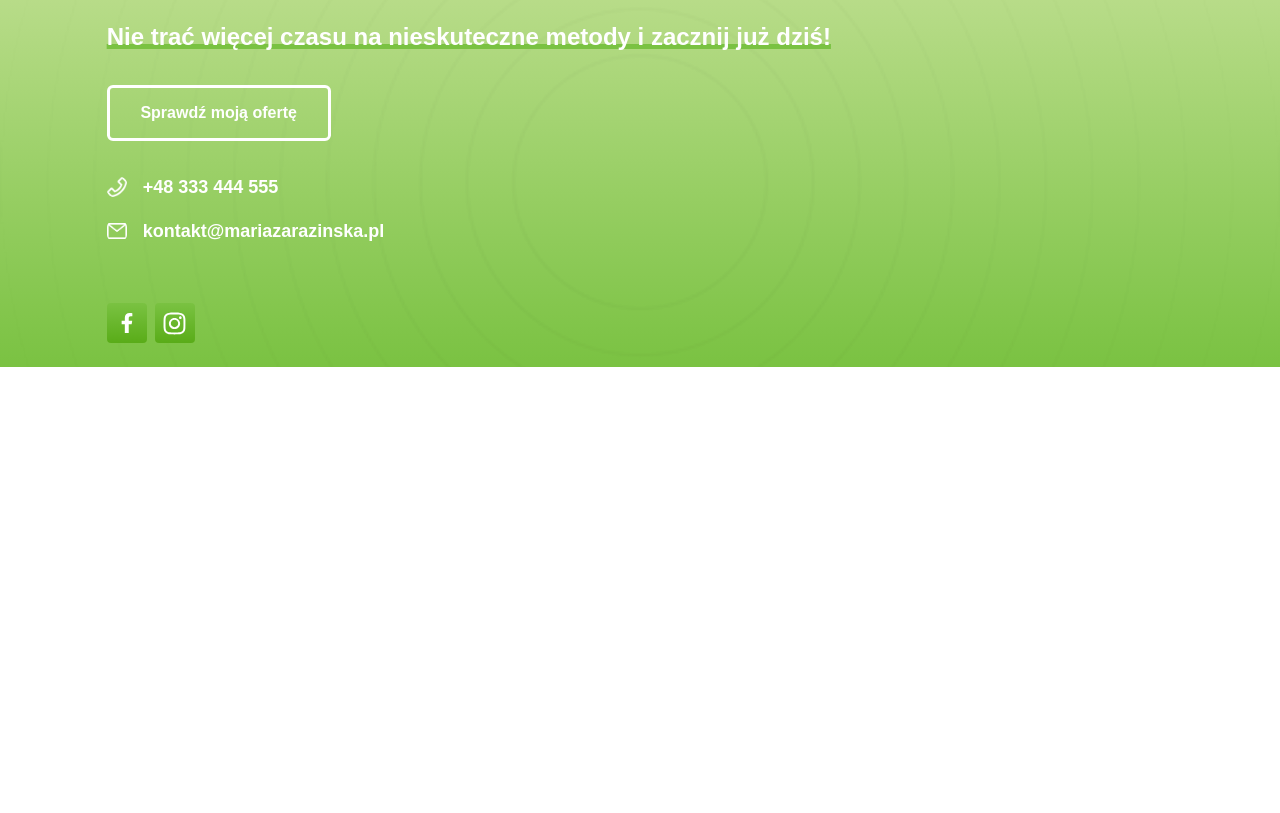
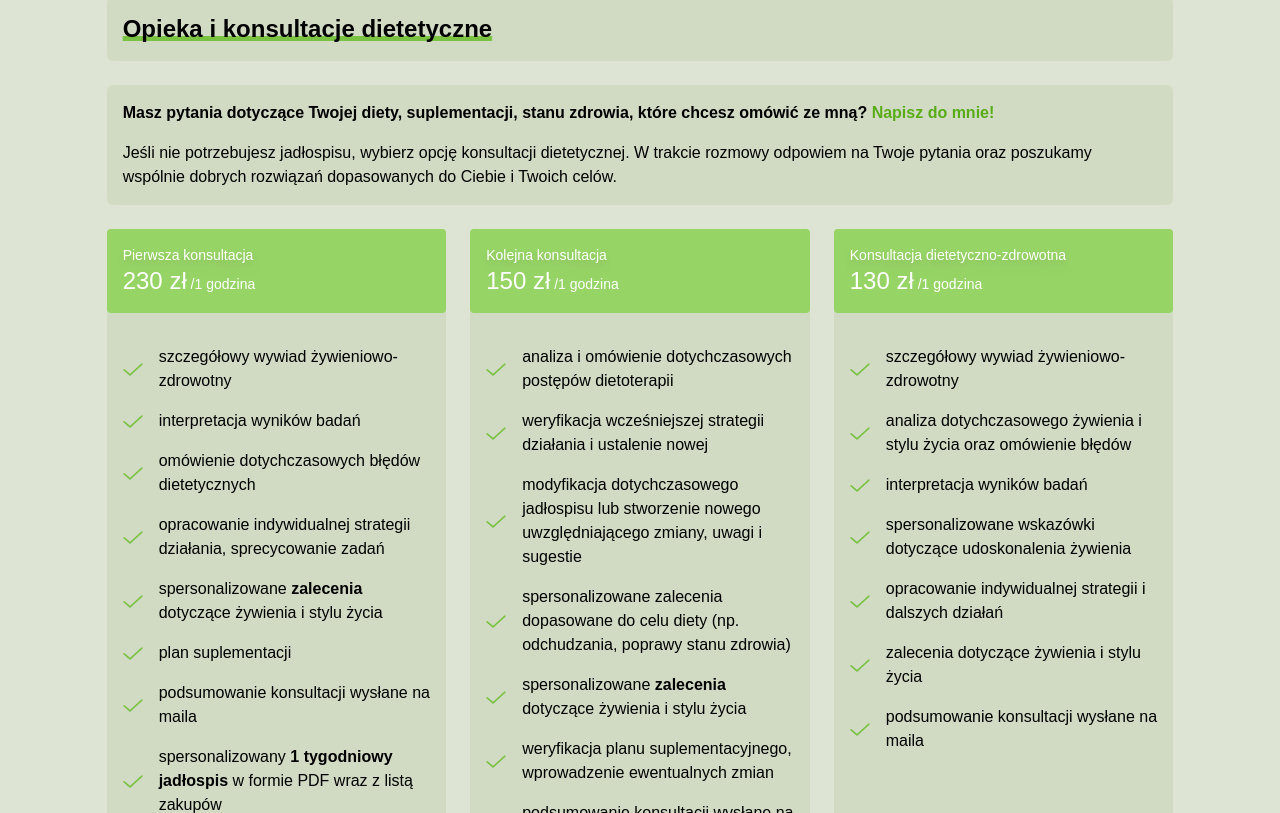
Before and after one commit to mikwis01/dietician, a Next.js app: page /oferta in a window 1280 px wide. Shown: the part 627-1440 px from the top of the page. Before the commit the page ends 994 px from the top, so only its background shows below. Built offline with nearby package versions, Linux system fonts and the light colour scheme.

Commit message:
feat: add offer page

```diff
--- /dev/null
+++ b/src/components/OfferTile/OfferTile.tsx
@@ -0,0 +1,43 @@
+import { motion } from "framer-motion"
+import { OfferTileInterface } from "@/types/types"
+import React from "react"
+import check from "../../assets/check.png"
+import Link from "next/link"
+
+export const OfferTile: React.FC<OfferTileInterface> = ({ price, header, items, isLastItem }) => {
+    return (
+        <div
+            className={`bg-customGreen-bluredBackground/75 w-full rounded-md flex flex-col ${
+                isLastItem && "md:ml-[50%] lg:ml-0"
+            }`}>
+            <div className="rounded bg-customGreen-button p-4 text-white">
+                <p className="text-sm drop-shadow-lg">{header}</p>
+                <h3 className="text-2xl">
+                    {price} zł
+                    <span className="text-sm">{` /1 godzina`}</span>
+                </h3>
+            </div>
+            <div className="px-4 pt-8 pb-4">
+                {items.map((content, i) => (
+                    <div className="mb-4 flex items-center gap-4" key={i}>
+                        <div
+                            className="w-5 h-5 rounded-md bg-center bg-contain bg-no-repeat shrink-0"
+                            style={{ backgroundImage: `url(${check.src})` }}
+                        />
+                        <p dangerouslySetInnerHTML={{ __html: content }} />
+                    </div>
+                ))}
+            </div>
+            <div className="flex-grow" />
+            <motion.div
+                className="w-full flex justify-center pb-4 m-auto"
+                whileTap={{ scale: 0.9 }}>
+                <Link
+                    href={"/kontakt"}
+                    className="w-2/3 bg-customGreen-button rounded-md text-white p-4 grid place-items-center">
+                    Wybierz pakiet
+                </Link>
+            </motion.div>
+        </div>
+    )
+}
--- /dev/null
+++ b/src/components/Templates/Offer/Offer.tsx
@@ -0,0 +1,53 @@
+import { motion } from "framer-motion"
+import { slideFromBottomVariantsMinimal } from "@/utils/motion"
+import { useFadeIn } from "@/hooks/useFadeIn"
+import { Header } from "@/components/Header/Header"
+import { offerTiles } from "@/constants/constants"
+import { OfferTile } from "@/components/OfferTile/OfferTile"
+import Link from "next/link"
+
+export const Offer = () => {
+    const { ref, mainControls } = useFadeIn()
+
+    return (
+        <motion.article
+            className="flex items-center justify-center mt-8 lg:mt-20"
+            variants={slideFromBottomVariantsMinimal}
+            initial={"hidden"}
+            animate={mainControls}
+            transition={{ delay: 0.25 }}>
+            <div className="w-full flex flex-col items-center gap-6 lg:w-5/6 max-w-[1200px]">
+                <div className="w-5/6 lg:w-full">
+                    <Header ref={ref} text={"Opieka i konsultacje dietetyczne"} />
+                </div>
+                <div className="w-full bg-customGreen-bluredBackground/75 rounded-md p-4 lg:w-full">
+                    <p className="font-bold mb-4">
+                        Masz pytania dotyczące Twojej diety, suplementacji, stanu zdrowia, które
+                        chcesz omówić ze mną?{" "}
+                        <Link
+                            href="mailto:kontakt@martazarazinska.pl"
+                            className="text-customGreen-semiDark hover:underline">
+                            Napisz do mnie!
+                        </Link>
+                    </p>
+                    <p>
+                        Jeśli nie potrzebujesz jadłospisu, wybierz opcję konsultacji dietetycznej. W
+                        trakcie rozmowy odpowiem na Twoje pytania oraz poszukamy wspólnie dobrych
+                        rozwiązań dopasowanych do Ciebie i Twoich celów.
+                    </p>
+                </div>
+                <div className="w-5/6 grid grid-rows-1 grid-cols-1 gap-6 md:grid-rows-2 md:grid-cols-2 lg:w-full lg:grid-rows-1 lg:grid-cols-3 justify-center">
+                    {offerTiles.map((offer, i) => (
+                        <OfferTile
+                            key={offer.header}
+                            header={offer.header}
+                            price={offer.price}
+                            items={offer.items}
+                            isLastItem={i === offerTiles.length - 1}
+                        />
+                    ))}
+                </div>
+            </div>
+        </motion.article>
+    )
+}
--- a/src/components/Templates/Pillars/Pillars.tsx
+++ b/src/components/Templates/Pillars/Pillars.tsx
@@ -21,7 +21,12 @@ export const Pillars = () => {
                 </div>
                 <div className="w-5/6 grid grid-rows-1 grid-cols-1 gap-6 sm:grid-rows-2 sm:grid-cols-2 lg:w-full lg:grid-rows-1 lg:grid-cols-4">
                     {pillars.map((item) => (
-                        <Pillar icon={item.icon} header={item.header} content={item.content} />
+                        <Pillar
+                            key={item.header}
+                            icon={item.icon}
+                            header={item.header}
+                            content={item.content}
+                        />
                     ))}
                 </div>
             </div>
--- a/src/constants/constants.tsx
+++ b/src/constants/constants.tsx
@@ -76,7 +76,7 @@ export const contactLinks = [
     },
     {
         icon: icon6,
-        content: "kontakt@mariazarazinska.pl"
+        content: "kontakt@martazarazinska.pl"
     }
 ]
 
@@ -108,3 +108,47 @@ export const pillars = [
             "Wprowadzanie zdrowych nawyków wymaga czasu, pracy i wiedzy. Wykorzystując różne techniki i uczę Cię jak przejść przez ten proces w taki sposób, aby efekty zostały z Tobą na długo."
     }
 ]
+
+export const offerTiles = [
+    {
+        header: "Pierwsza konsultacja",
+        price: 230,
+        items: [
+            "szczegółowy wywiad żywieniowo-zdrowotny",
+            "interpretacja wyników badań",
+            "omówienie dotychczasowych błędów dietetycznych",
+            "opracowanie indywidualnej strategii działania, sprecycowanie zadań",
+            "spersonalizowane <b>zalecenia</b> dotyczące żywienia i stylu życia",
+            "plan suplementacji",
+            "podsumowanie konsultacji wysłane na maila",
+            "spersonalizowany <b>1 tygodniowy jadłospis</b> w formie PDF wraz z listą zakupów"
+        ]
+    },
+    {
+        header: "Kolejna konsultacja",
+        price: 150,
+        items: [
+            "analiza i omówienie dotychczasowych postępów dietoterapii",
+            "weryfikacja wcześniejszej strategii działania i ustalenie nowej",
+            "modyfikacja dotychczasowego jadłospisu lub stworzenie nowego uwzględniającego zmiany, uwagi i sugestie",
+            "spersonalizowane zalecenia  dopasowane do celu diety (np. odchudzania, poprawy stanu zdrowia)",
+            "spersonalizowane <b>zalecenia</b> dotyczące żywienia i stylu życia",
+            "weryfikacja planu suplementacyjnego, wprowadzenie ewentualnych zmian",
+            "podsumowanie konsultacji wysłane na maila",
+            "spersonalizowany <b>1 tygodniowy jadłospis</b> w formie PDF wraz z listą zakupów"
+        ]
+    },
+    {
+        header: "Konsultacja dietetyczno-zdrowotna",
+        price: 130,
+        items: [
+            "szczegółowy wywiad żywieniowo-zdrowotny",
+            "analiza dotychczasowego żywienia i stylu życia oraz omówienie błędów",
+            "interpretacja wyników badań",
+            "spersonalizowane wskazówki dotyczące udoskonalenia żywienia ",
+            "opracowanie indywidualnej strategii i dalszych działań",
+            "zalecenia dotyczące żywienia i stylu życia",
+            "podsumowanie konsultacji wysłane na maila"
+        ]
+    }
+]
--- a/src/pages/oferta.tsx
+++ b/src/pages/oferta.tsx
@@ -1,11 +1,13 @@
 import { Layout } from "@/components/Layout/Layout"
 import { Footer } from "@/components/Footer/Footer"
 import { Pillars } from "@/components/Templates/Pillars/Pillars"
+import { Offer } from "@/components/Templates/Offer/Offer"
 
-export default function Offer() {
+export default function OfferView() {
     return (
         <Layout dynamicLogo={false}>
             <Pillars />
+            <Offer />
             <Footer />
         </Layout>
     )
--- a/tailwind.config.js
+++ b/tailwind.config.js
@@ -17,10 +17,6 @@ module.exports = {
                     dark: "#48821A",
                     button: "#97D466"
                 }
-      },
-      screens: {
-        desktopHeight: { raw: "(min-height: 1080px)" },
-        desktopHeightLarge: { raw: "(min-height: 1200px)" }
             }
         }
     },
```
Also changed, not shown: src/types/types.ts (+7 -0 lines), src/assets/check.png (added). Lines whose indentation alone changed are shown as unchanged.
